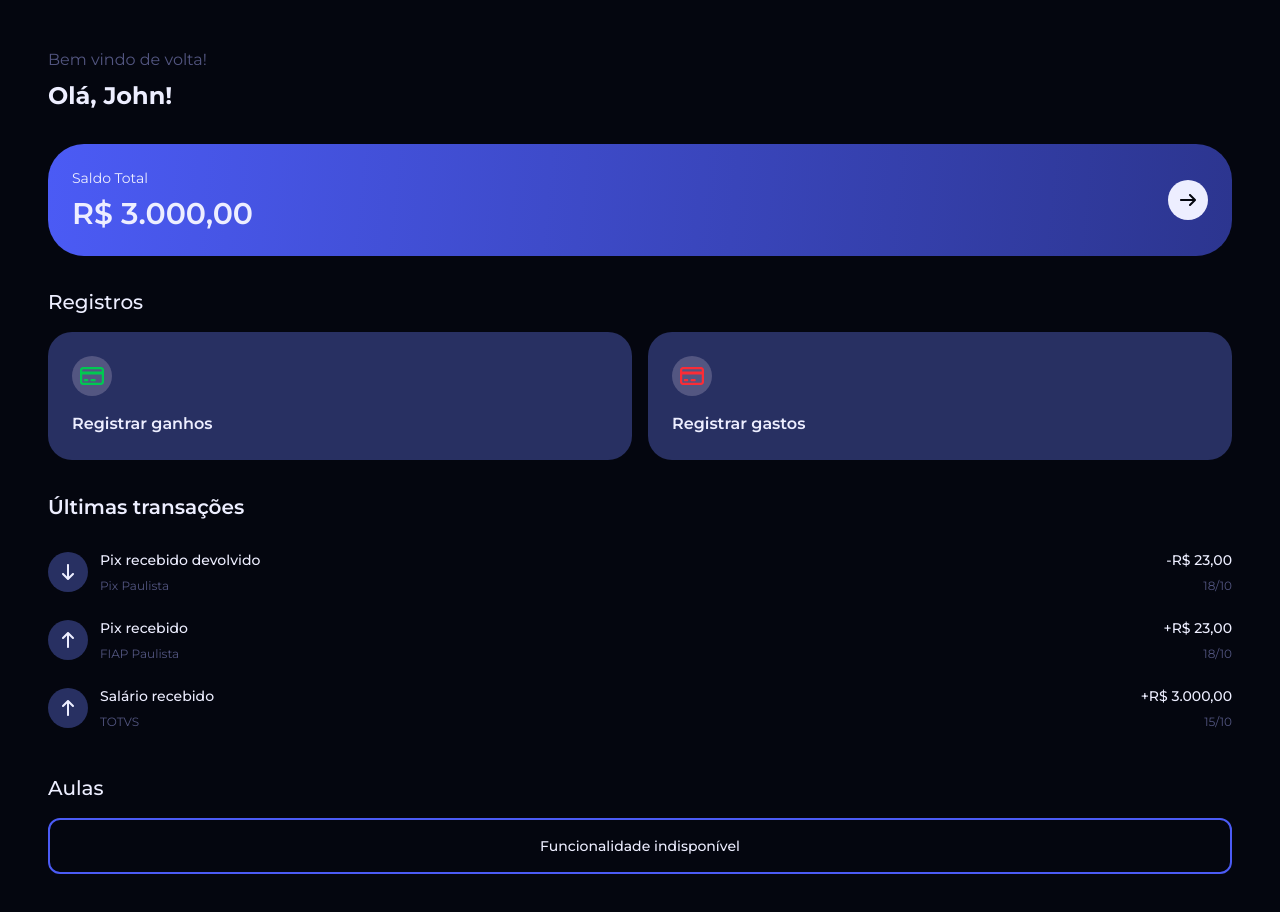
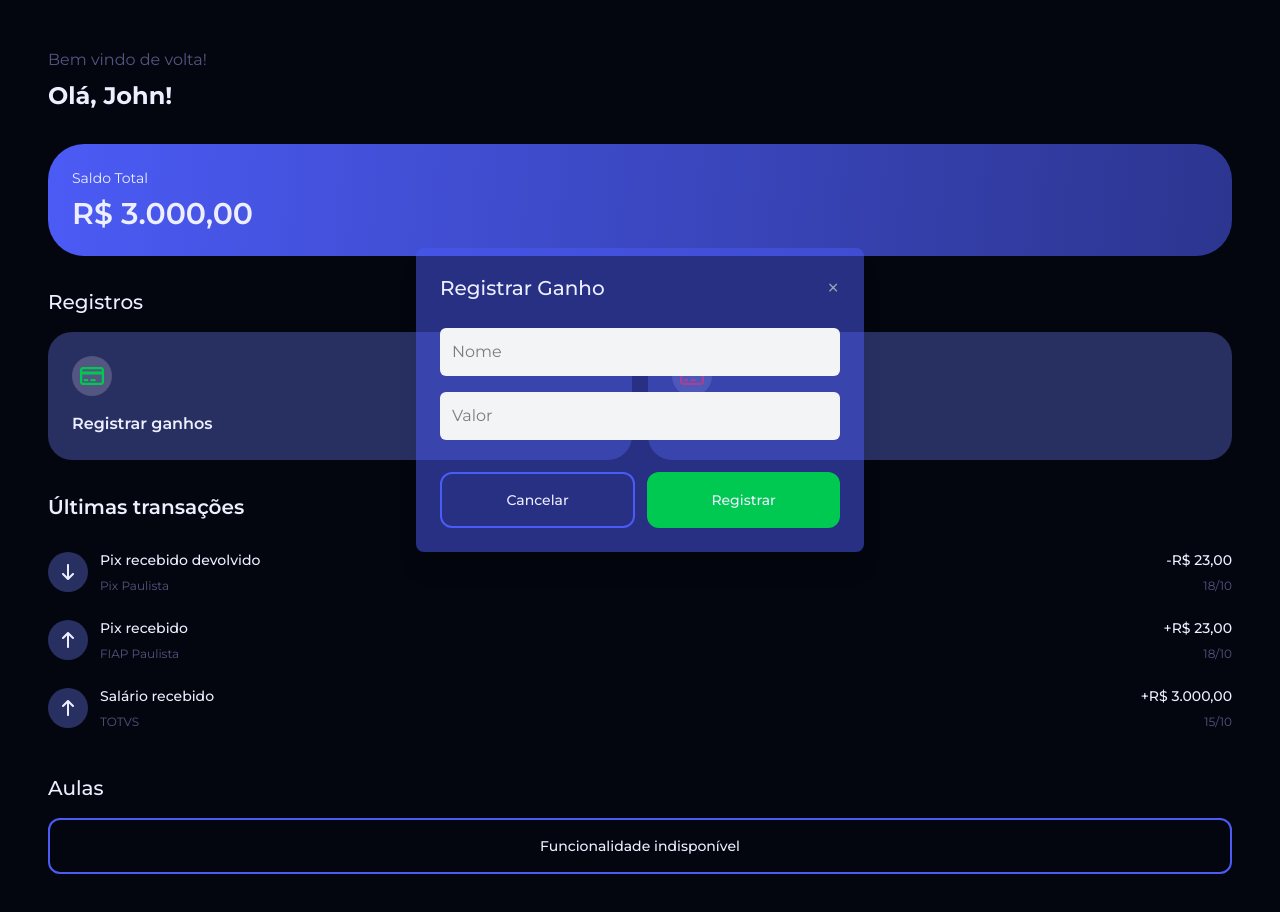
Before and after one commit to Joao-vfs/EduCash, a Next.js app: page /dashboard in a window 1280 px wide. Both pictures are taken after a click on the element "Registrar ganhos". Shown: the top 912 px of the page. Built offline with nearby package versions, Linux system fonts and the light colour scheme; no server answers.

Commit message:
feat: modal adicionado no registrar ganhos e registrar gastos

```diff
--- a/src/components/molecules/balance-card/balance-card.tsx
+++ b/src/components/molecules/balance-card/balance-card.tsx
@@ -30,9 +30,6 @@ export const BalanceCard: React.FC<BalanceCardProps> = ({
         </Text>
       </div>
 
-      <IconButton variant="secondary" size="md" onClick={onViewDetails}>
-        <Arrow />
-      </IconButton>
     </Card>
   );
 };
--- a/src/templates/dashboard/dashboard.tsx
+++ b/src/templates/dashboard/dashboard.tsx
@@ -1,14 +1,23 @@
 "use client";
 
-import { Text, Button } from "@/components/atoms";
-import { BalanceCard, RegistryCard } from "@/components/molecules";
-import { TransactionList } from "@/components/organisms";
-import { CreditCard } from "@/icons";
-import { useState } from "react";
+import {Text, Button} from "@/components/atoms";
+import {BalanceCard, RegistryCard} from "@/components/molecules";
+import {TransactionList} from "@/components/organisms";
+import {CreditCard} from "@/icons";
+import {useState, FormEvent} from "react"; // Importei o FormEvent
+
+// Definição do tipo de registro
+type RegistryType = "income" | "expense";
 
 export const DashboardTemplate: React.FC = () => {
     const [userName] = useState("John");
     const [balance] = useState(3000.0);
+
+    // --- ADIÇÕES DE ESTADO ---
+    const [isModalOpen, setIsModalOpen] = useState(false);
+    // 'income' para ganhos, 'expense' para gastos
+    const [modalType, setModalType] = useState<RegistryType | null>(null);
+    // --- FIM DAS ADIÇÕES ---
 
     const transactions = [
         {
@@ -38,16 +47,39 @@ export const DashboardTemplate: React.FC = () => {
         console.log("Ver detalhes do saldo");
     };
 
+    // --- FUNÇÕES MODIFICADAS ---
     const handleRegisterIncome = () => {
-    console.log("Registrar ganhos");
+        // console.log("Registrar ganhos");
+        setModalType("income");
+        setIsModalOpen(true);
     };
 
     const handleRegisterExpense = () => {
-    console.log("Registrar gastos");
+        // console.log("Registrar gastos");
+        setModalType("expense");
+        setIsModalOpen(true);
     };
 
+    // --- NOVAS FUNÇÕES ---
+    const handleCloseModal = () => {
+        setIsModalOpen(false);
+        setModalType(null);
+    };
+
+    const handleModalSubmit = (data: { name: string; value: string }) => {
+        console.log("--- NOVO REGISTRO ---");
+        console.log("Tipo:", modalType === "income" ? "Ganho" : "Gasto");
+        console.log("Nome:", data.name);
+        console.log("Valor:", data.value);
+        console.log("--------------------");
+        handleCloseModal();
+    };
+    // --- FIM DAS NOVAS FUNÇÕES ---
+
     return (
-    <div className="w-full h-full min-h-screen p-6 flex flex-col gap-8">
+        <div className="w-full h-full min-h-screen p-6 flex flex-col gap-8 relative">
+            {" "}
+            {/* Adicionado relative para o modal */}
             <div className="flex flex-col gap-2">
                 <Text variant="caption" weight="normal" className="text-base!">
                     Bem vindo de volta!
@@ -56,39 +88,148 @@ export const DashboardTemplate: React.FC = () => {
                     Olá, {userName}!
                 </Text>
             </div>
-
-      <BalanceCard balance={balance} onViewDetails={handleViewDetails} />
-
+            <BalanceCard balance={balance} onViewDetails={handleViewDetails}/>
             <div className="flex flex-col gap-4">
                 <Text variant="body" weight="medium" className="text-xl">
                     Registros
                 </Text>
-
                 <div className="grid grid-cols-2 gap-4">
                     <RegistryCard
                         title="Registrar ganhos"
-            icon={<CreditCard size={24} className="text-green-500" />}
-            onClick={handleRegisterIncome}
+                        icon={<CreditCard size={24} className="text-green-500"/>}
+                        onClick={handleRegisterIncome} // Função atualizada
                     />
                     <RegistryCard
                         title="Registrar gastos"
-            icon={<CreditCard size={24} className="text-red-500" />}
-            onClick={handleRegisterExpense}
+                        icon={<CreditCard size={24} className="text-red-500"/>}
+                        onClick={handleRegisterExpense} // Função atualizada
                     />
                 </div>
             </div>
-
-      <TransactionList transactions={transactions} />
-
+            <TransactionList transactions={transactions}/>
             <div className="flex flex-col gap-4">
                 <Text variant="body" weight="medium" className="text-xl">
                     Aulas
                 </Text>
-
                 <Button variant="outline-secondary" className="w-full">
                     Funcionalidade indisponível
                 </Button>
             </div>
+            {/* --- RENDERIZAÇÃO DO MODAL --- */}
+            {isModalOpen && modalType && (
+                <RegistryModal
+                    type={modalType}
+                    onClose={handleCloseModal}
+                    onSubmit={handleModalSubmit}
+                />
+            )}
+            {/* --- FIM DA RENDERIZAÇÃO DO MODAL --- */}
         </div>
     );
 };
+
+// ---
+// --- COMPONENTE MODAL ATUALIZADO (com o seu estilo)
+// ---
+
+interface RegistryModalProps {
+    type: RegistryType;
+    onClose: () => void;
+    onSubmit: (data: { name: string; value: string }) => void;
+}
+
+const RegistryModal: React.FC<RegistryModalProps> = ({
+                                                         type,
+                                                         onClose,
+                                                         onSubmit,
+                                                     }) => {
+    const [name, setName] = useState("");
+    const [value, setValue] = useState("");
+
+    const handleSubmit = (e: FormEvent) => {
+        e.preventDefault();
+        if (!name || !value) return;
+        onSubmit({name, value});
+    };
+
+    const title = type === "income" ? "Registrar Ganho" : "Registrar Gasto";
+
+    // O botão de submit será verde, como na sua imagem
+    const submitButtonColor = "bg-green-500 hover:bg-green-600 text-white";
+
+    return (
+        // Overlay (fundo escuro, mais opaco como na imagem)
+        <div className="fixed inset-0 z-50 flex items-center justify-center dark:bg-background/80  p-4">
+            {/* Conteúdo do Modal (card claro) */}
+            <div className="bg-blue/50 rounded-lg p-6 w-full max-w-md shadow-xl">
+                {/* Cabeçalho */}
+                <div className="flex justify-between items-center mb-6">
+                    {" "}
+                    {/* Mais margem inferior */}
+                    <Text variant="body" weight="medium" className="text-xl">
+                        {title}
+                    </Text>
+                    <button
+                        onClick={onClose}
+                        className="text-gray-400 hover:text-gray-800 text-2xl"
+                    >
+                        &times;
+                    </button>
+                </div>
+
+                {/* Formulário */}
+                <form onSubmit={handleSubmit} className="flex flex-col gap-4">
+                    <div>
+                        {/* O label não aparece na sua imagem, mas é bom para acessibilidade */}
+                        {/* <label htmlFor="name" className="block text-sm font-medium mb-1">
+              Nome
+            </label> */}
+                        <input
+                            type="text"
+                            id="name"
+                            value={name}
+                            onChange={(e) => setName(e.target.value)}
+                            // Estilo do input da imagem: fundo cinza, sem borda, mais padding
+                            className="w-full p-3 bg-gray-100 border-none rounded-md focus:outline-none focus:ring-2 focus:ring-indigo-500 text-black"
+                            placeholder="Nome" // "Escritório" na sua imagem
+                            required
+                        />
+                    </div>
+
+                    <div>
+                        {/* <label htmlFor="value" className="block text-sm font-medium mb-1">
+              Valor
+            </label> */}
+                        <input
+                            type="number"
+                            id="value"
+                            value={value}
+                            onChange={(e) => setValue(e.target.value)}
+                            // Estilo do input da imagem: fundo cinza, sem borda, mais padding
+                            className="w-full p-3 bg-gray-100 border-none rounded-md focus:outline-none focus:ring-2 focus:ring-indigo-500 text-black"
+                            placeholder="Valor"
+                            min="0.01"
+                            step="0.01"
+                            required
+                        />
+                    </div>
+
+                    {/* Botões - Ordem invertida para "Cancelar" vir antes */}
+                    <div className="flex justify-end gap-3 mt-4">
+                        {/* Este botão usa o 'variant' que você já tem no seu projeto.
+              Baseado na sua imagem, 'outline-secondary' deve ser o botão roxo/azul.
+            */}
+                        <Button type="button" variant="outline-secondary" onClick={onClose}>
+                            Cancelar
+                        </Button>
+
+                        {/* Este é o botão verde "Registrar" da sua imagem */}
+                        <Button type="submit" className={submitButtonColor}>
+                            Registrar
+                        </Button>
+                    </div>
+                </form>
+            </div>
+        </div>
+    );
+};
```
Lines whose indentation alone changed are shown as unchanged.
